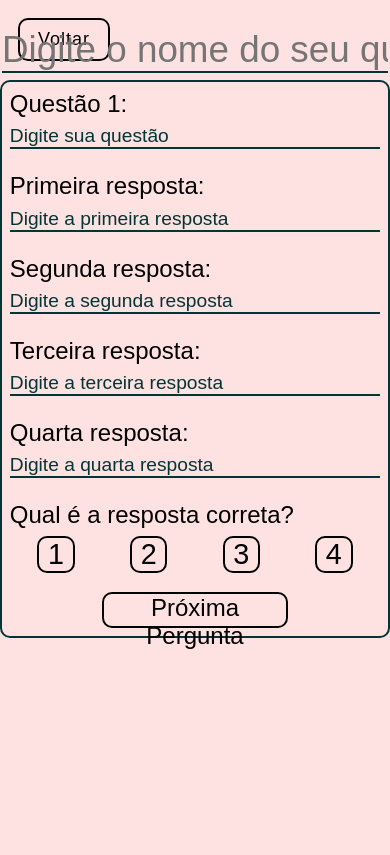
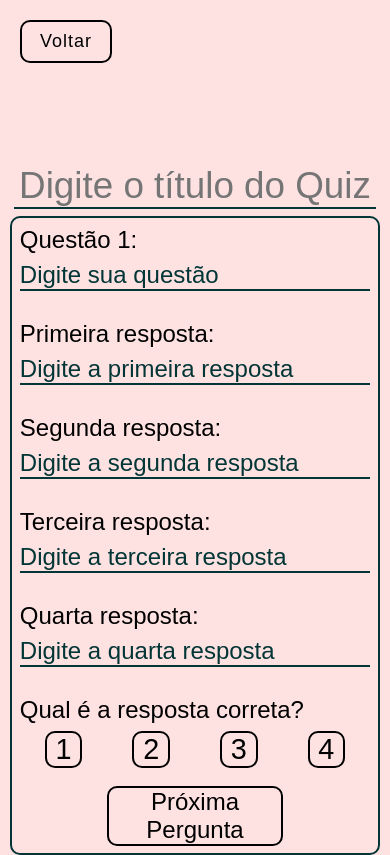
Before and after one commit to BedeJesus/quiz-Next, a Next.js app in the folder frontend/: page /Register in a window 390 px wide. Built offline with nearby package versions, Linux system fonts and the light colour scheme.

Commit message:
responsiveness ok

```diff
--- a/frontend/src/app/Register/page.tsx
+++ b/frontend/src/app/Register/page.tsx
@@ -60,14 +60,14 @@ export default function Register() {
     }
 
     return (
-        <>
+        <Container>
 
             <StyledLink href='/'>Voltar</StyledLink>
 
-            <Container>
+
             <div className="register">
 
-                    <GroupName type="text" placeholder="Digite o nome do seu quiz" name='group' value={group} onChange={(e) => setGroup(e.target.value)} />
+                <GroupName type="text" placeholder="Digite o título do Quiz" name='group' value={group} onChange={(e) => setGroup(e.target.value)} />
 
                 <Form onSubmit={handleSubmit}>
                     <label>Questão {questionCounter}:</label>
@@ -117,8 +117,6 @@ export default function Register() {
             </div>
 
         </Container>
-
-        </>
     )
 
 }
--- a/frontend/src/app/Register/styles.ts
+++ b/frontend/src/app/Register/styles.ts
@@ -7,7 +7,13 @@ export const Container = styled.div`
     flex-direction: column;
     justify-content: center;
     align-items: center;
-    margin-top: -2em; // MUDAR DEPOIS
+    height: 100vh;
+
+    .register{
+        @media (max-width: 600px) {
+            margin-top: 11em;
+        }
+    }
 
     .register h1 {
         font-size: 2.3em;
@@ -25,6 +31,10 @@ export const Form = styled.form`
     padding: 2%;
     border: solid 2px #023535;
     border-radius: 10px;
+
+    @media (max-width: 600px) {
+        margin: 0 10px 0 10px;
+    }
 
     label {
         font-size: 1.5em;
@@ -49,6 +59,10 @@ export const Input = styled.input`
     border-bottom: solid 2px #023535;
     margin-bottom: 1.2em;
     font-size: 1.2em;
+
+    @media (max-width: 600px) {
+        font-size: 1.5em;
+    }
 `
 
 export const GroupName = styled.input`
@@ -62,6 +76,12 @@ export const GroupName = styled.input`
     text-align: center;
     outline: none;
     width: 99%;
+
+    @media (max-width: 600px) {
+        width: 93%
+    }
+
+
 
 
 `
@@ -91,11 +111,12 @@ export const ButtonsRadio = styled.button`
 `
 
 export const StyledLink = styled(Link)`
-    display: flex;
+    position: absolute;
+    top: 20px;
+    left: 20px;
     font-size: 1.5em;
     width: fit-content;
     border-radius: 10px;
-    margin: 1em 1em 0 1em;
     padding: 0.5em 1em;
     text-align: center;
     font-size: 18px;
@@ -107,7 +128,6 @@ export const StyledLink = styled(Link)`
     border: 2px solid black;
     border-radius: 10px;
     box-shadow: inset 0 0 0 0 black;
-
     &:hover{
 
         color: white;
@@ -132,8 +152,12 @@ export const Button = styled.button`
     border-radius: 10px;
     box-shadow: inset 0 0 0 0 black;
     cursor: pointer;
+    width: 50%;
 
-    width: 50%;
+    @media (max-width: 600px) {
+        height: 2.5em;
+    }
+
 
     &:hover{
 
```
Lines whose indentation alone changed are shown as unchanged.
